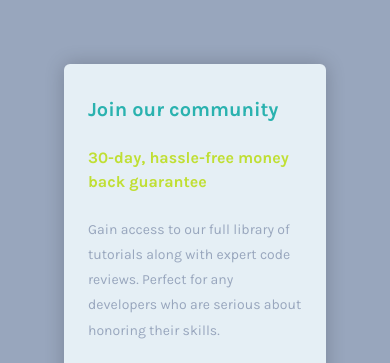
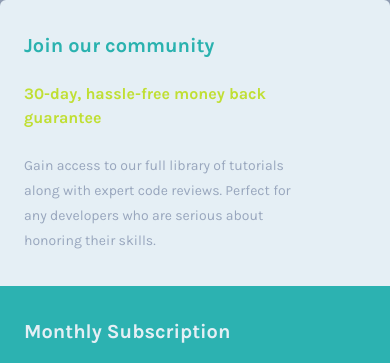
Before and after one commit to Demo004/Single-Grid-Components-Front-end-Mentor, a website built with Vite: page index.html in a window 390 px wide. Shown: the top 363 px of the page. Built offline with nearby package versions, Linux system fonts and the light colour scheme.

Commit message:
adjusted the width at mobile

```diff
--- a/style/components/hero.css
+++ b/style/components/hero.css
@@ -4,7 +4,6 @@
   background-color: var(--clr-light-grey);
   border-radius: 6px;
   box-shadow: 0 0 20px 0 rgba(0, 0, 0, 0.2);
-  margin: 4rem;
 }
 
 .container__hero {
```
